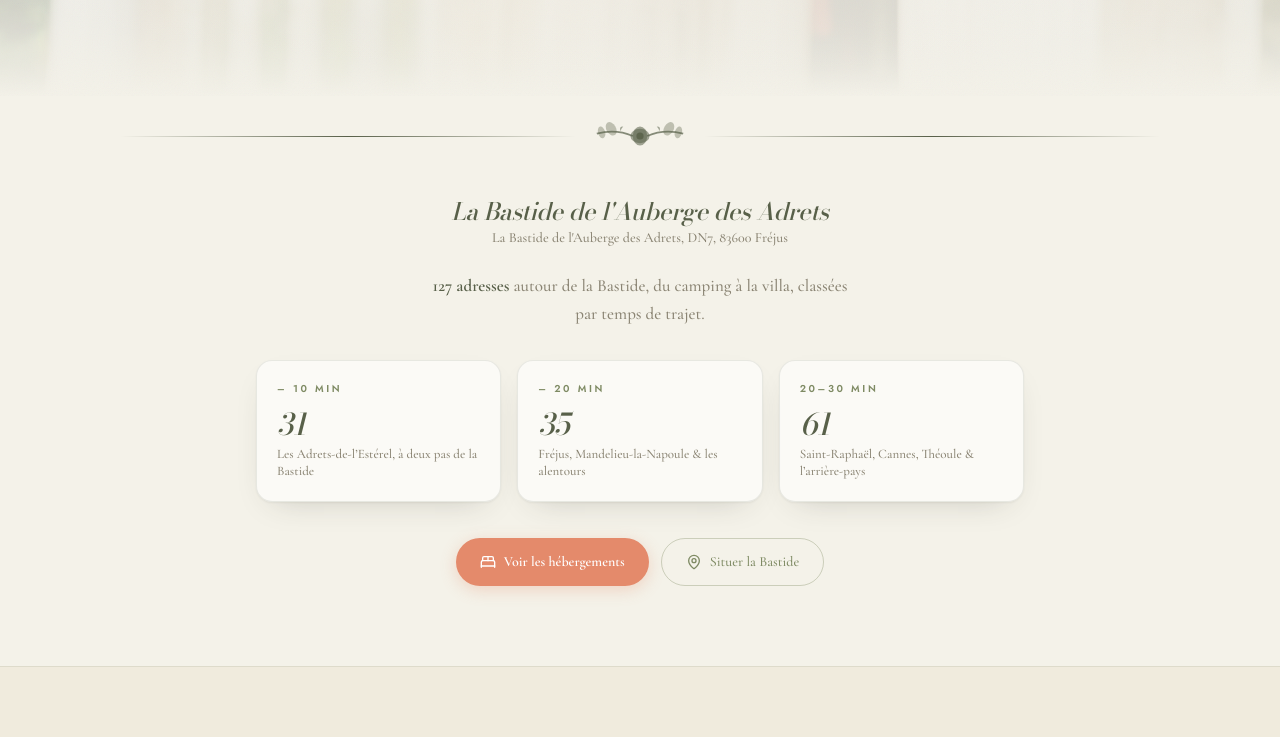
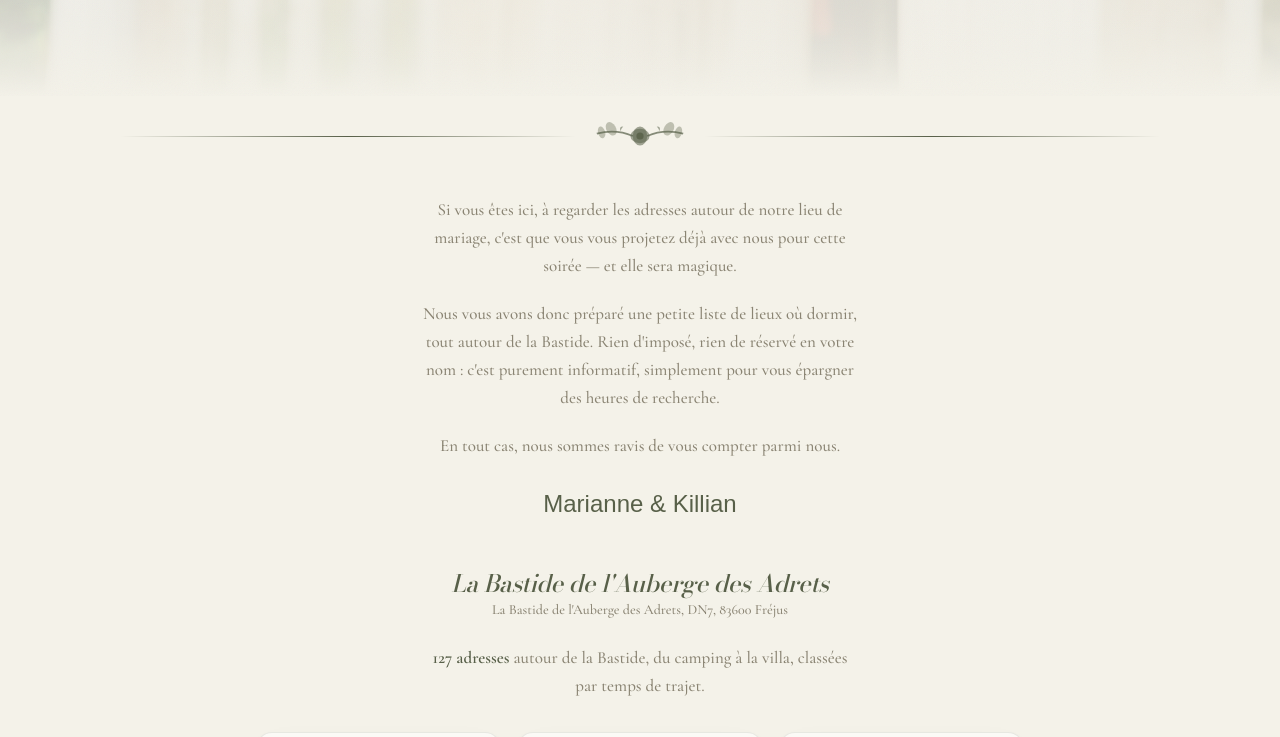
Before and after one commit to Unshaft/sejour-esterel, a Next.js app: page / in a window 1280 px wide. Shown: the part 497-1234 px from the top of the page. Built offline with nearby package versions, Linux system fonts and the light colour scheme; no server answers; a web font is replaced by a local one.

Commit message:
Nouveau mot d'accueil, signé
Co-Authored-By: Claude Opus 5 (1M context) <noreply@anthropic.com>

```diff
--- a/src/app/page.tsx
+++ b/src/app/page.tsx
@@ -96,7 +96,27 @@ export default function Page() {
           <div className="max-w-6xl mx-auto px-8 md:px-14 pt-4 pb-14 md:pb-20 text-center">
             <FloralDivider className="mb-9" />
 
-            <p className="font-heading text-2xl text-wedding-vert-dark">{sejour.lieu.nom}</p>
+            {/* Le mot d'accueil — c'est nous qui parlons, pas le site. */}
+            <p className="text-wedding-text-light max-w-[54ch] mx-auto">
+              Si vous êtes ici, à regarder les adresses autour de notre lieu de mariage, c&apos;est
+              que vous vous projetez déjà avec nous pour cette soirée — et elle sera magique.
+            </p>
+
+            <p className="mt-5 text-wedding-text-light max-w-[54ch] mx-auto">
+              Nous vous avons donc préparé une petite liste de lieux où dormir, tout autour de la
+              Bastide. Rien d&apos;imposé, rien de réservé en votre nom : c&apos;est purement
+              informatif, simplement pour vous épargner des heures de recherche.
+            </p>
+
+            <p className="mt-5 text-wedding-text-light max-w-[54ch] mx-auto">
+              En tout cas, nous sommes ravis de vous compter parmi nous.
+            </p>
+
+            <p className="mt-7 font-hand text-2xl text-wedding-vert-dark">
+              {sejour.couple.prenom1} &amp; {sejour.couple.prenom2}
+            </p>
+
+            <p className="mt-12 font-heading text-2xl text-wedding-vert-dark">{sejour.lieu.nom}</p>
             <p className="text-sm text-wedding-text-light">{sejour.lieu.adresse}</p>
 
             <p className="mt-6 text-wedding-text-light max-w-[52ch] mx-auto">
```
